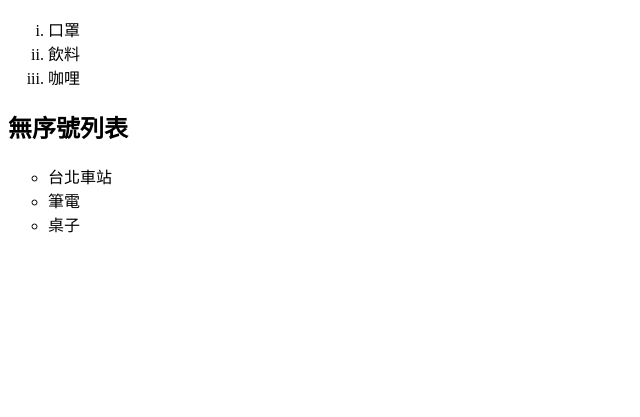
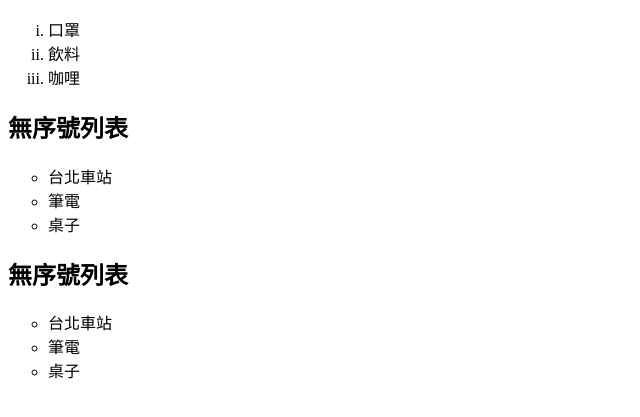
Before and after one commit to weixiang0815/weixiang0815.github.io, a plain HTML site: page 2021-03-03_上課範例/list.html in a window 1280 px wide. Shown: the part 127-544 px from the top of the page, without its empty margins (0-640 px from the left). Drawn offline with Linux system fonts and the light colour scheme.

Commit message:
Update list.html

```diff
--- a/2021-03-03_上課範例/list.html
+++ b/2021-03-03_上課範例/list.html
@@ -22,6 +22,12 @@
         <li>筆電</li>
         <li>桌子</li>
     </ul>
+    <h2>無序號列表</h2>
+    <ul type="circle">
+        <li>台北車站</li>
+        <li>筆電</li>
+        <li>桌子</li>
+    </ul>
 
 </body>
 
```
